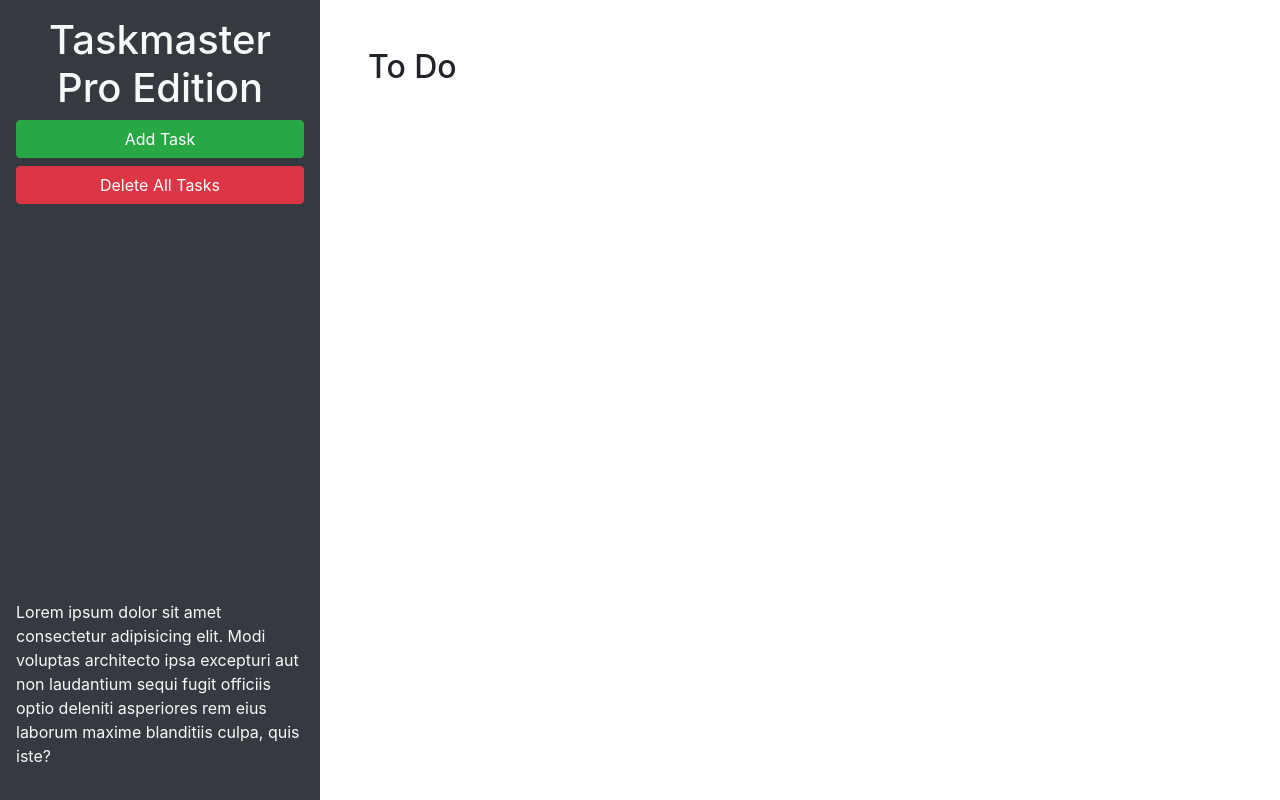
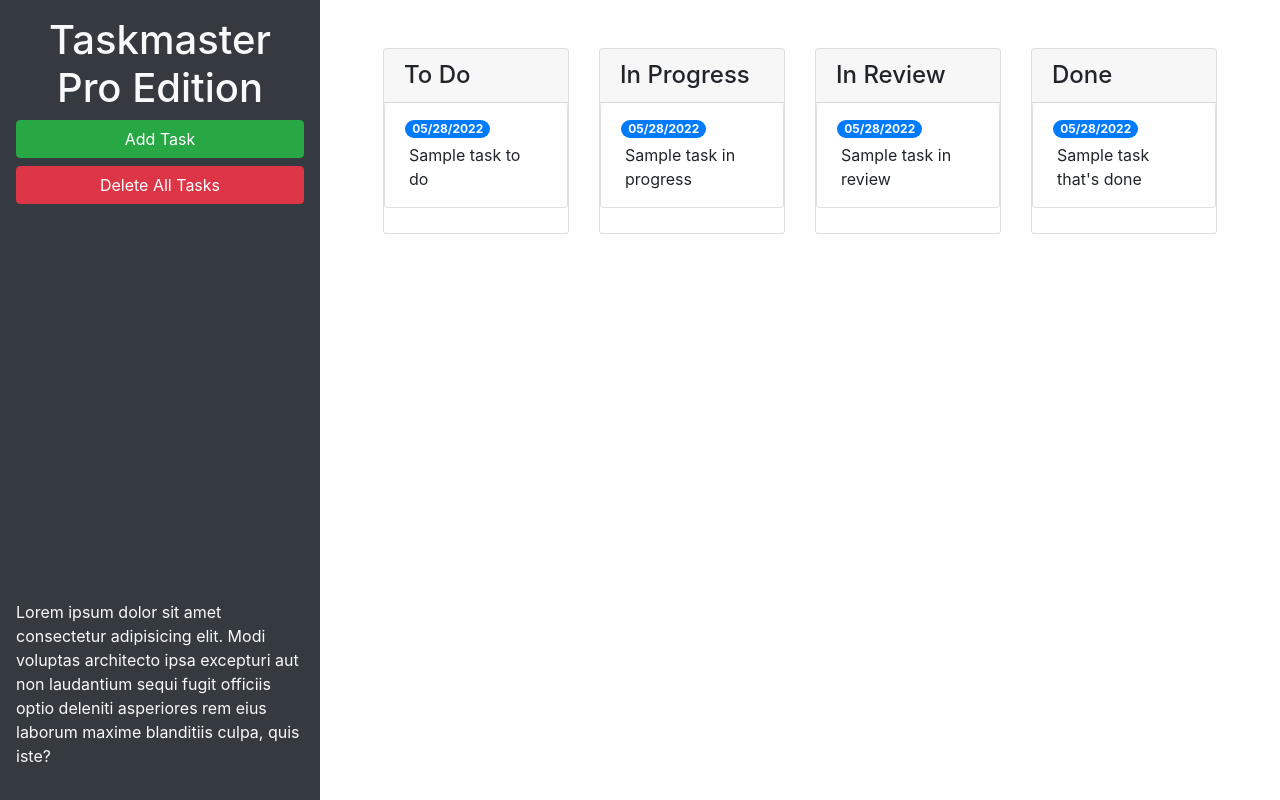
Before and after one commit to deoncole/taskmaster-pro, a plain HTML site: page index.html in a window 1280 px wide. Drawn offline with nearby package versions, Linux system fonts and the light colour scheme.

Commit message:
update task forms and new task modal

```diff
--- a/assets/js/script.js
+++ b/assets/js/script.js
@@ -70,7 +70,7 @@ $(".list-group").on("blur", "textarea", function(){
       .attr("id")
       .replace("list-", "");
 
-    // get the task's position in teh list of other li elements
+    // get the task's position in the list of other li elements
     var index = $(this)
       .closest(".list-group-item")
       .index();
--- a/index.html
+++ b/index.html
@@ -24,9 +24,59 @@
       </p>
     </header>
     <main class="col-12 col-lg-9">
-      <div class="m-5">
-        <h2>To Do</h2>
-        <ul id="list-toDo" class="list-group"> </ul>
+      <div class="m-5 row justify-content-around">
+        <!-- todo start -->
+        <div class="col-12 col-md-6 col-xl-3 mb-3">
+          <div class="card">
+            <h4 class="card-header">To Do</h4>
+            <ul id="list-toDo" class="list-group list group-flush">
+              <li class="list-group-item">
+                <span class="badge badge-primary badge-pill">05/28/2022</span>
+                <p class="m-1">Sample task to do</p>
+              </li>
+            </ul>
+          </div>
+        </div>
+        <!-- todo end -->
+        <!-- in progress start -->
+        <div class="col-12 col-md-6 col-xl-3 mb-3">
+          <div class="card">
+            <h4 class="card-header">In Progress</h4>
+              <ul id="list-inProgress" class="list-group">
+                <li class="list-group-item">
+                  <span class="badge badge-primary badge-pill">05/28/2022</span>
+                  <p class="m-1">Sample task in progress</p>
+                </li>
+              </ul>
+          </div>
+        </div>
+        <!-- in progress end -->
+        <!-- in review start -->
+        <div class="col-12 col-md-6 col-xl-3 mb-3">
+          <div class="card">
+            <h4 class="card-header">In Review</h4>
+            <ul id="list-inReview" class="list-group">
+              <li class="list-group-item">
+                <span class="badge badge-primary badge-pill">05/28/2022</span>
+                <p class="m-1">Sample task in review</p>
+              </li>
+            </ul>
+          </div>
+        </div>
+        <!-- in review end -->
+        <!-- done start -->
+        <div class="col-12 col-md-6 col-xl-3 mb-3">
+          <div class="card">
+            <h4 class="card-header">Done</h4>
+            <ul id="list-done" class="list-group">
+              <li class="list-group-item">
+                <span class="badge badge-primary badge-pill">05/28/2022</span>
+                <p class="m-1">Sample task that's done</p>
+              </li>
+            </ul>
+          </div>
+        </div>
+        <!-- done end -->
       </div>
     </main>
   </div>
@@ -46,11 +96,11 @@
           <form>
             <div class="form-group">
               <label for="modalTaskDescription">Task description</label>
-              <textarea id="modalTaskDescription" rows="3"></textarea>
+              <textarea id="modalTaskDescription" rows="3" class="form-control"></textarea>
             </div>
             <div class="form-group">
               <label for="modalDueDate">Due date</label>
-              <input type="text" id="modalDueDate" placeholder="mm/dd/yyyy" autocomplete="off" />
+              <input type="text" class="form-control" id="modalDueDate" placeholder="mm/dd/yyyy" autocomplete="off" />
             </div>
           </form>
         </div>
```
